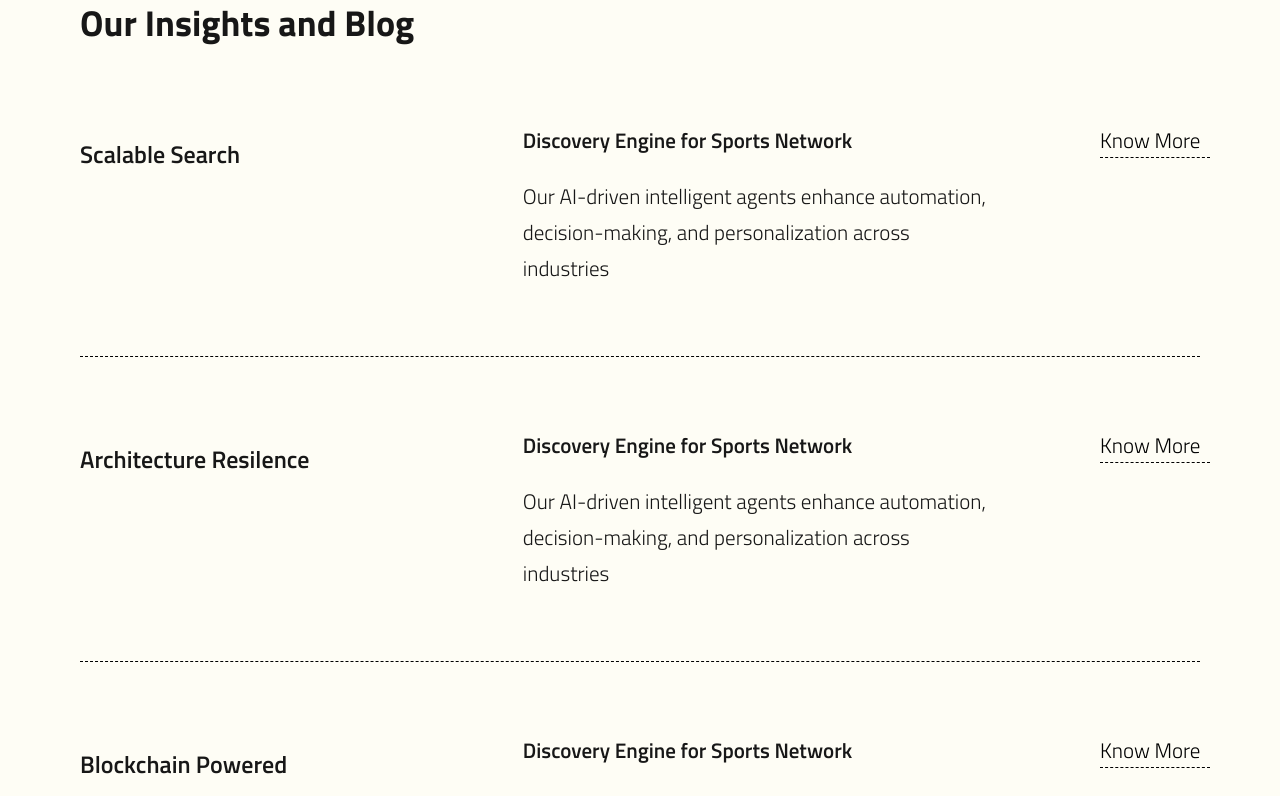
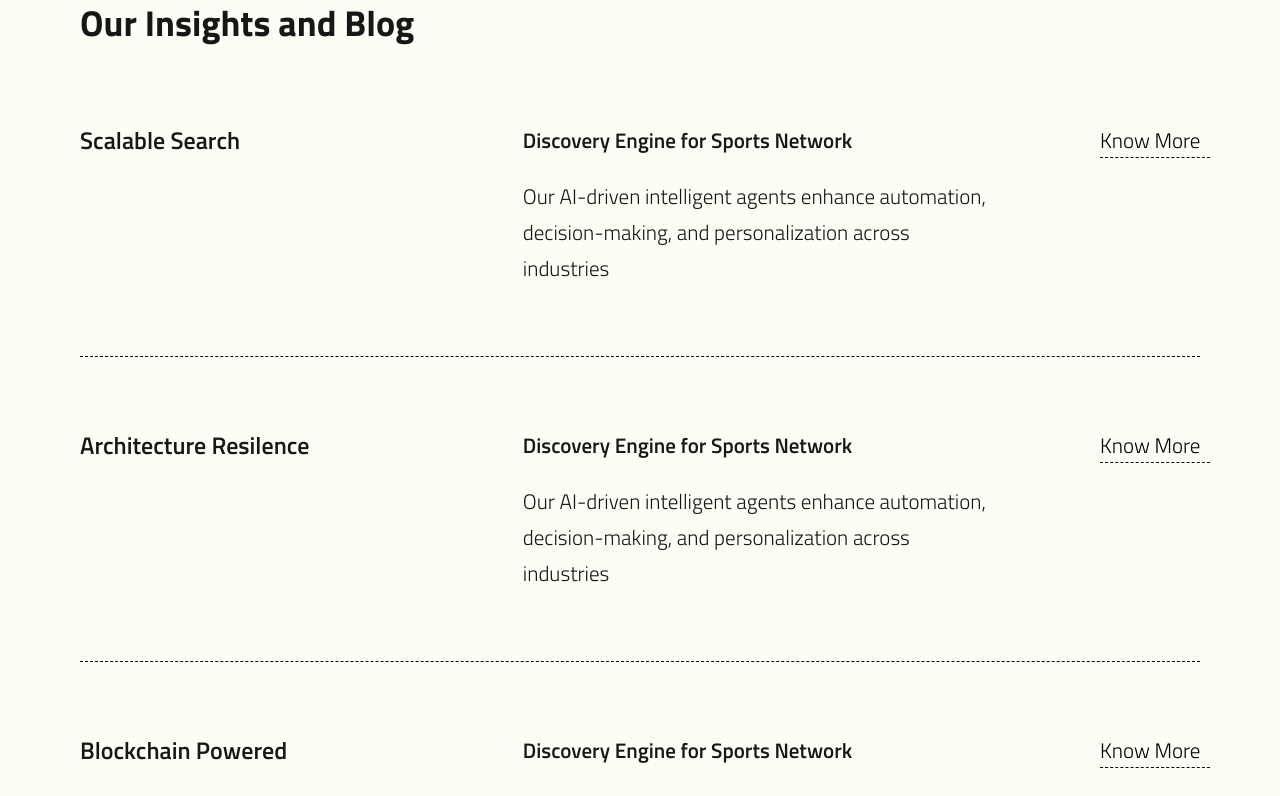
Before and after one commit to hariprasadvit/bnbwebsite, a Next.js app: page /case-study in a window 1280 px wide. Shown: the part 3680-4476 px from the top of the page. Built offline with nearby package versions, Linux system fonts and the light colour scheme.

Commit message:
[Modified]

```diff
--- a/src/components/Home/InsightsAndBlog/index.js
+++ b/src/components/Home/InsightsAndBlog/index.js
@@ -29,7 +29,9 @@ export default function InsightsAndBlog({ showKnowMore = true }) {
         <div className={styles.contentList}>
           {content.map((item, index) => (
             <div className={styles.content} key={index}>
-              <div className={styles.heading}>{item.heading}</div>
+              <div className={`${styles.heading} ${styles.headingAlignment}`}>
+                {item.heading}
+              </div>
               <div className={styles.desc}>
                 <h4>{item.subHead}</h4>
                 <p>{item.desc}</p>
--- a/src/styles/page.module.scss
+++ b/src/styles/page.module.scss
@@ -337,22 +337,23 @@ border-radius: 4px;
 }
 
 .splitSectionRight ul li {
-  font-size: 21px;
-  line-height: 36px;
+  font-size: 16px;
+  line-height: 25px;
+  // font-size: 14px;
   margin-bottom: 26px;
   font-weight: 300;
   width: 50%;
   padding-left: 35px;
   position: relative;
 
-  @media screen and (max-width: 1200px) {
-    font-size: 18px;
-    line-height: 30px;
-  }
+  // @media screen and (max-width: 1200px) {
+  //   font-size: 18px;
+  //   line-height: 30px;
+  // }
 
   @media screen and (max-width: 768px) {
-    font-size: 16px;
-    line-height: 25px;
+    // font-size: 16px;
+    // line-height: 25px;
     width: 100%;
     margin-bottom: 10px;
   }
@@ -366,7 +367,8 @@ border-radius: 4px;
   background: #000;
   border-radius: 100%;
   left: 0;
-  top: 10px;
+  // top: 10px;
+  top: 5px;
 
   @media screen and (max-width: 1200px) {
     width: 13px;
@@ -700,11 +702,12 @@ border-radius: 4px;
       .numbersWrap {
         display: flex;
         justify-content: space-between;
-        max-width: 580px;
+        // max-width: 580px;
         gap: 10px;
 
-        @media screen and (max-width: 550px) {
+        @media screen and (max-width: 590px) {
           flex-direction: column;
+          gap: 25px;
         }
 
         .number {
@@ -725,13 +728,20 @@ border-radius: 4px;
           }
 
           span {
-            font-size: 21px;
+            font-size: 18px;
             line-height: 36px;
             font-weight: 300;
 
-            @media screen and (max-width: 768px) {
+            @media screen and (max-width: 1200px) {
+              font-size: 16px;
+            line-height: unset;
+            }
+
+            @media screen and (max-width: 660px) {
+              font-size: 14px;
+            }
+            @media screen and (max-width: 590px) {
               font-size: 18px;
-              line-height: 36px;
             }
           }
         }
@@ -863,6 +873,16 @@ border-radius: 4px;
           font-size: 24px;
           line-height: 65px;
           font-weight: 600;
+
+          @media screen and (max-width: 768px) {
+            font-size: 20px;
+            line-height: 25px;
+            margin-bottom: 10px;
+          }
+        }
+
+        .headingAlignment {
+          line-height: unset;
 
           @media screen and (max-width: 768px) {
             font-size: 20px;
```
